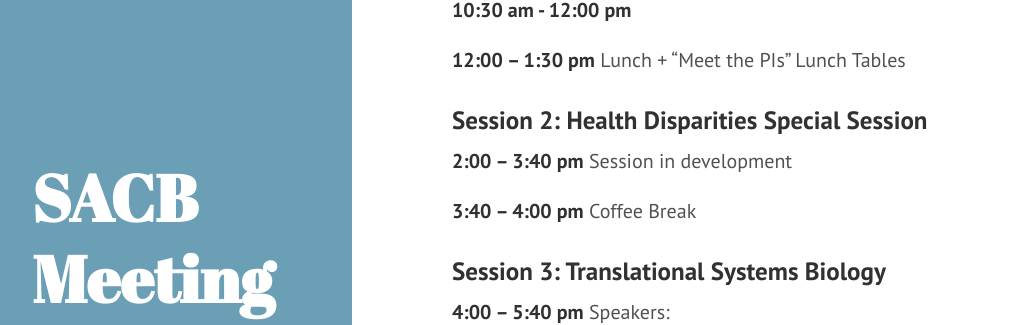
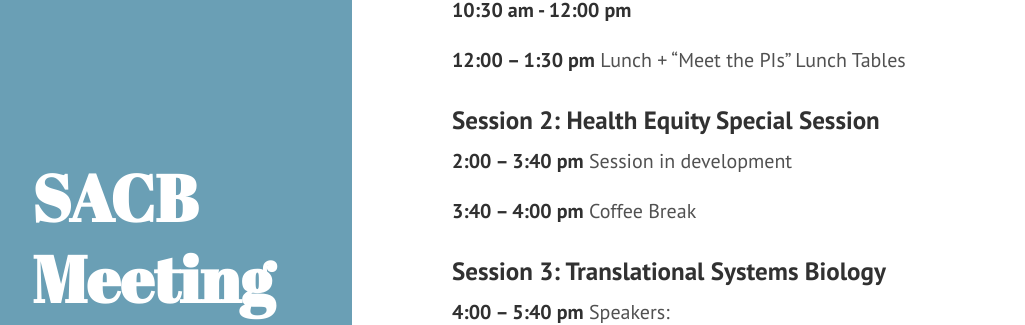
Before and after one commit to AECCSB/sacb-meeting, a Jekyll site: the page built from schedule.md, in a window 1280 px wide and 900 px high, scrolled down 637 px. Shown: the part 156-481 px from the top of the window, without its empty margins (8-1033 px from the left). Built offline with Jekyll 4.4.1, drawn with Linux system fonts in a browser that asks for light colours.

Commit message:
Update schedule.md

```diff
--- a/schedule.md
+++ b/schedule.md
@@ -31,7 +31,7 @@ Speakers:
 
 **12:00 – 1:30 pm**		Lunch + “Meet the PIs” Lunch Tables
 
-### Session 2: Health Disparities Special Session
+### Session 2: Health Equity Special Session
 **2:00 – 3:40 pm**
 Session in development
 
```
